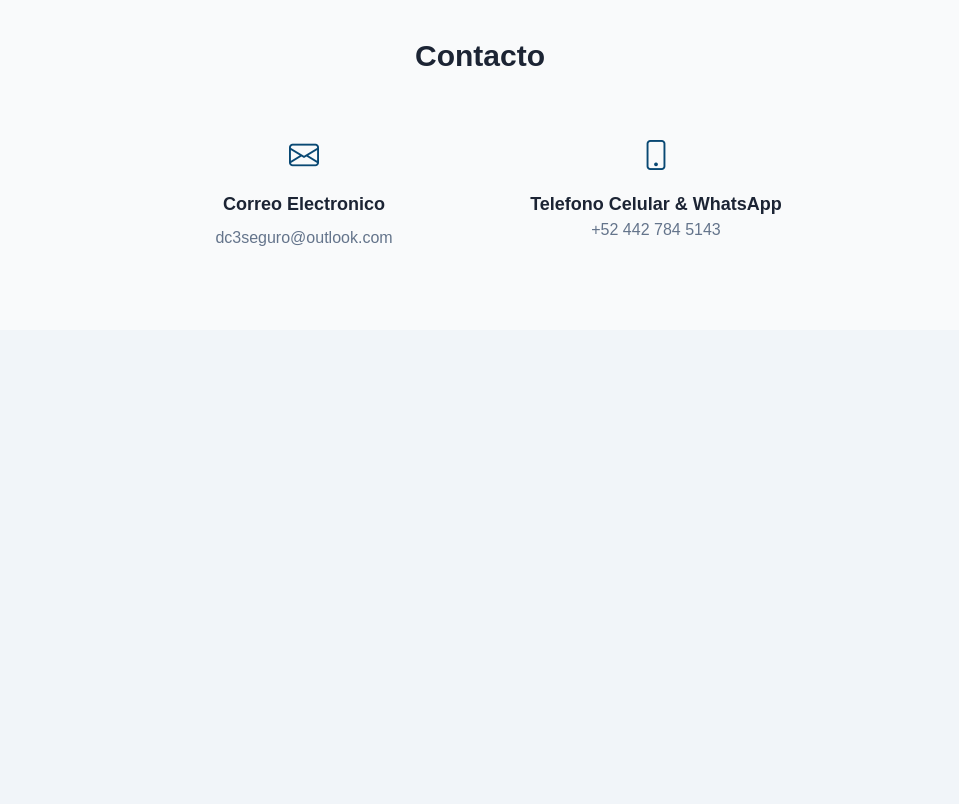
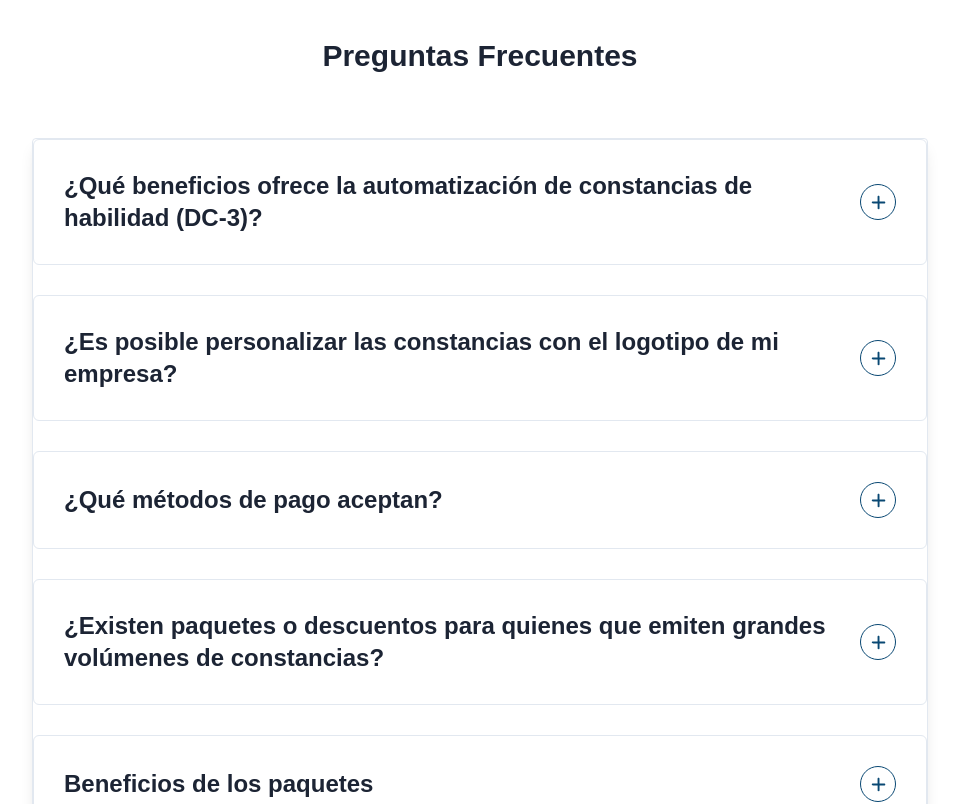
Before and after one commit to JoshuaDeveloper25/DC3-SEGURO, a Next.js app: page / in a window 1280 px wide. Shown: the part 2680-3484 px from the top of the page, without its empty margins (160-1119 px from the left). Before the commit the page ends 3010 px from the top, so only its background shows below. Built offline with nearby package versions, Linux system fonts and the light colour scheme.

Commit message:
Finished faq section and finished landing page but without its animations

```diff
--- a/src/app/page.js
+++ b/src/app/page.js
@@ -2,6 +2,7 @@ import Menu from "@/src/components/Home/Menu";
 import Header from "../components/Home/Header";
 import Advantages from "../components/Home/Advantages";
 import Prices from "../components/Home/Prices";
+import FAQ from "../components/Home/FAQ";
 import Contact from "../components/Home/Contact";
 
 const page = () => {
@@ -15,6 +16,8 @@ const page = () => {
 
       <Prices />
 
+      <FAQ />
+
       <Contact />
     </>
   );
--- /dev/null
+++ b/src/components/Home/FAQ/IndividualQuestion.jsx
@@ -0,0 +1,51 @@
+// Icons
+import { AddIcon, SubtractIcon } from "../../Icons";
+
+const IndividualQuestion = ({ faq, isOpen, onToggle }) => {
+  return (
+    <article
+      className="rounded-md border border-[#e2e8f0] p-4 dark:border-[#2e3a47] dark:shadow-none md:p-6 xl:p-7.5"
+      key={faq?.question}
+    >
+      <button
+        className="btn flex w-full items-center justify-between gap-2"
+        onClick={onToggle}
+        type="button"
+      >
+        <div>
+          <h4 className="text-left sm:text-2xl text-base font-bold text-[#1c2434] dark:text-white">
+            {faq?.question}
+          </h4>
+        </div>
+
+        <div className="flex h-9 w-full max-w-9 items-center justify-center rounded-full border border-[#094873] dark:border-white">
+          {!isOpen ? (
+            <AddIcon
+              fillColor={
+                "fill-[#094873] duration-200 ease-in-out dark:fill-white "
+              }
+            />
+          ) : (
+            <SubtractIcon
+              fillColor={
+                "fill-[#094873] duration-200 ease-in-out dark:fill-white "
+              }
+            />
+          )}
+        </div>
+      </button>
+
+      {isOpen && (
+        <div className="mt-5 duration-200 ease-in-out">
+          <ul className="list-disc list-inside space-y-2 max-w-[830px] font-medium">
+            {faq?.answers?.map((answer) => (
+              <li key={answer}>{answer}</li>
+            ))}
+          </ul>
+        </div>
+      )}
+    </article>
+  );
+};
+
+export default IndividualQuestion;
--- /dev/null
+++ b/src/components/Home/FAQ/index.jsx
@@ -0,0 +1,44 @@
+"use client";
+
+import IndividualQuestion from "./IndividualQuestion";
+import { faqs } from "@/src/data/dataHome";
+
+// React imports
+import { useState } from "react";
+
+const FAQ = () => {
+  const [openIndex, setOpenIndex] = useState(null);
+
+  const handleToggle = (index) => {
+    setOpenIndex((prevIndex) => (prevIndex === index ? null : index));
+  };
+
+  return (
+    <section id="faq" className="py-20 bg-white dark:bg-[#24303f]">
+      <div className="container mx-auto px-4">
+        <div className="text-center mb-16">
+          <h2 className="text-3xl font-bold text-[#1c2434] dark:text-white mb-4">
+            Preguntas Frecuentes
+          </h2>
+        </div>
+
+        <main className="max-w-4xl mx-auto">
+          <div className="rounded-sm border border-[#e2e8f0] bg-white shadow-lg dark:border-[#2e3a47] dark:bg-[#24303f]">
+            <div className="flex flex-col gap-7.5">
+              {faqs?.map((faq, index) => (
+                <IndividualQuestion
+                  onToggle={() => handleToggle(index)}
+                  isOpen={openIndex === index}
+                  key={faq.question}
+                  faq={faq}
+                />
+              ))}
+            </div>
+          </div>
+        </main>
+      </div>
+    </section>
+  );
+};
+
+export default FAQ;
--- a/src/components/Icons/index.js
+++ b/src/components/Icons/index.js
@@ -32,3 +32,29 @@ export const SunIcon = ({ fillColor }) => (
     />
   </svg>
 );
+
+export const AddIcon = ({ fillColor }) => (
+  <svg
+    width="15"
+    height="15"
+    viewBox="0 0 15 15"
+    fill="none"
+    className={fillColor}
+    xmlns="http://www.w3.org/2000/svg"
+  >
+    <path d="M13.2969 6.51563H8.48438V1.70312C8.48438 1.15625 8.04688 0.773438 7.5 0.773438C6.95313 0.773438 6.57031 1.21094 6.57031 1.75781V6.57031H1.75781C1.21094 6.57031 0.828125 7.00781 0.828125 7.55469C0.828125 8.10156 1.26563 8.48438 1.8125 8.48438H6.625V13.2969C6.625 13.8438 7.0625 14.2266 7.60938 14.2266C8.15625 14.2266 8.53906 13.7891 8.53906 13.2422V8.42969H13.3516C13.8984 8.42969 14.2813 7.99219 14.2813 7.44531C14.2266 6.95312 13.7891 6.51563 13.2969 6.51563Z"></path>
+  </svg>
+);
+
+export const SubtractIcon = ({ fillColor }) => (
+  <svg
+    width="15"
+    height="3"
+    viewBox="0 0 15 3"
+    fill="none"
+    className={fillColor}
+    xmlns="http://www.w3.org/2000/svg"
+  >
+    <path d="M13.503 0.447144C13.446 0.447144 13.503 0.447144 13.503 0.447144H1.49482C0.925718 0.447144 0.527344 0.902427 0.527344 1.47153C0.527344 2.04064 0.982629 2.43901 1.55173 2.43901H13.5599C14.129 2.43901 14.5273 1.98373 14.5273 1.41462C14.4704 0.902427 14.0151 0.447144 13.503 0.447144Z"></path>
+  </svg>
+);
--- a/src/data/dataHome.js
+++ b/src/data/dataHome.js
@@ -156,3 +156,49 @@ export const prices = [
     ],
   },
 ];
+
+export const faqs = [
+  {
+    question:
+      "¿Qué beneficios ofrece la automatización de constancias de habilidad (DC-3)?",
+    answers: [
+      "Ahorro de tiempo: Genera constancias en cuestión de minutos.",
+      "Reducción de errores: La automatización minimiza riesgos de inconsistencias o errores de formato.",
+      "Cumplimiento normativo: Asegura que las constancias cumplan con los estándares de la STPS.",
+      "Seguridad: Las constancias incluyen autenticación digital y respaldo en la nube.",
+      "Costo efectivo: Optimiza recursos administrativos y permite precios competitivos.",
+    ],
+  },
+
+  {
+    question:
+      "¿Es posible personalizar las constancias con el logotipo de mi empresa?",
+    answers: [
+      "Sí, la plataforma permite incluir el logotipo de tu empresa en las constancias. Esto le otorga un toque profesional y personalizado, adaptado a las necesidades de tu organización. Solo debes cargar tu logotipo al sistema en los formatos permitidos durante la configuración.",
+    ],
+  },
+
+  {
+    question: "¿Qué métodos de pago aceptan?",
+    answers: [
+      "Tarjetas de crédito y débito (Visa, Mastercard, American Express).",
+    ],
+  },
+
+  {
+    question:
+      "¿Existen paquetes o descuentos para quienes que emiten grandes volúmenes de constancias?",
+    answers: [
+      "Sí, DC-3 Seguro ofrece paquetes y descuentos especiales para empresas que necesitan emitir un alto volumen de constancias (más de 500). Estos paquetes están diseñados para optimizar costos y brindar mayor flexibilidad a organizaciones que gestionan múltiples capacitaciones.",
+    ],
+  },
+
+  {
+    question: "Beneficios de los paquetes",
+    answers: [
+      "Descuentos escalonados: Reducción progresiva en el costo por constancia a medida que aumenta el volumen.",
+      "Planes personalizados: Opciones adaptadas según las necesidades específicas de cada empresa.",
+      "Soporte prioritario: Atención dedicada para empresas con grandes requerimientos.",
+    ],
+  },
+];
```
